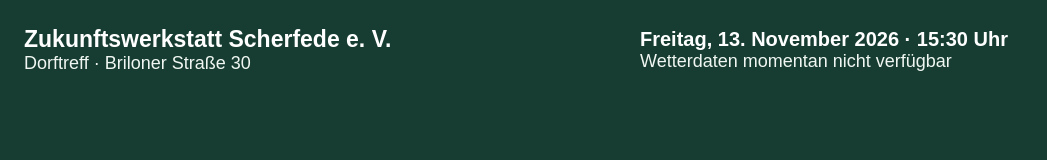
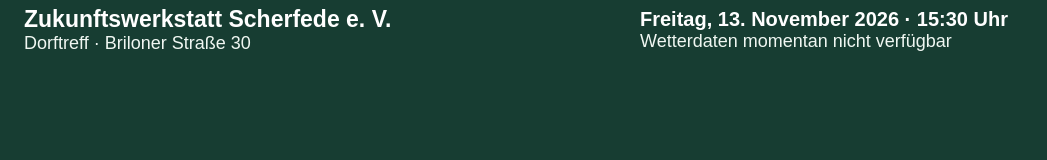
Before and after one commit to aaltmann-design/scherfede-stele, a plain HTML site: page index.html in a window 1280 px wide. Shown: the whole page, without its empty margins (0-1047 px from the left). Drawn offline with Linux system fonts and the light colour scheme; no server answers.

Commit message:
Update index.html

```diff
--- a/index.html
+++ b/index.html
@@ -7,7 +7,7 @@
 <style>
 * {box-sizing:border-box}
 html,body{margin:0;width:100%;height:100%;overflow:hidden;background:#173d32;color:#fff;font-family:Arial,Helvetica,sans-serif}
-header{height:100px;width:100%;max-width:100%;display:grid;grid-template-columns:50% 50%;align-items:center;padding:6px 24px;gap:0}
+header{height:60px;width:100%;max-width:100%;display:grid;grid-template-columns:50% 50%;align-items:center;padding:6px 24px;gap:0}
 .left .name{font-weight:700;font-size:23px;white-space:nowrap}
 .left .addr{font-size:18px;color:#f0f7f2;white-space:nowrap}
 .datetime{font-size:20px;font-weight:700;white-space:nowrap}
```
